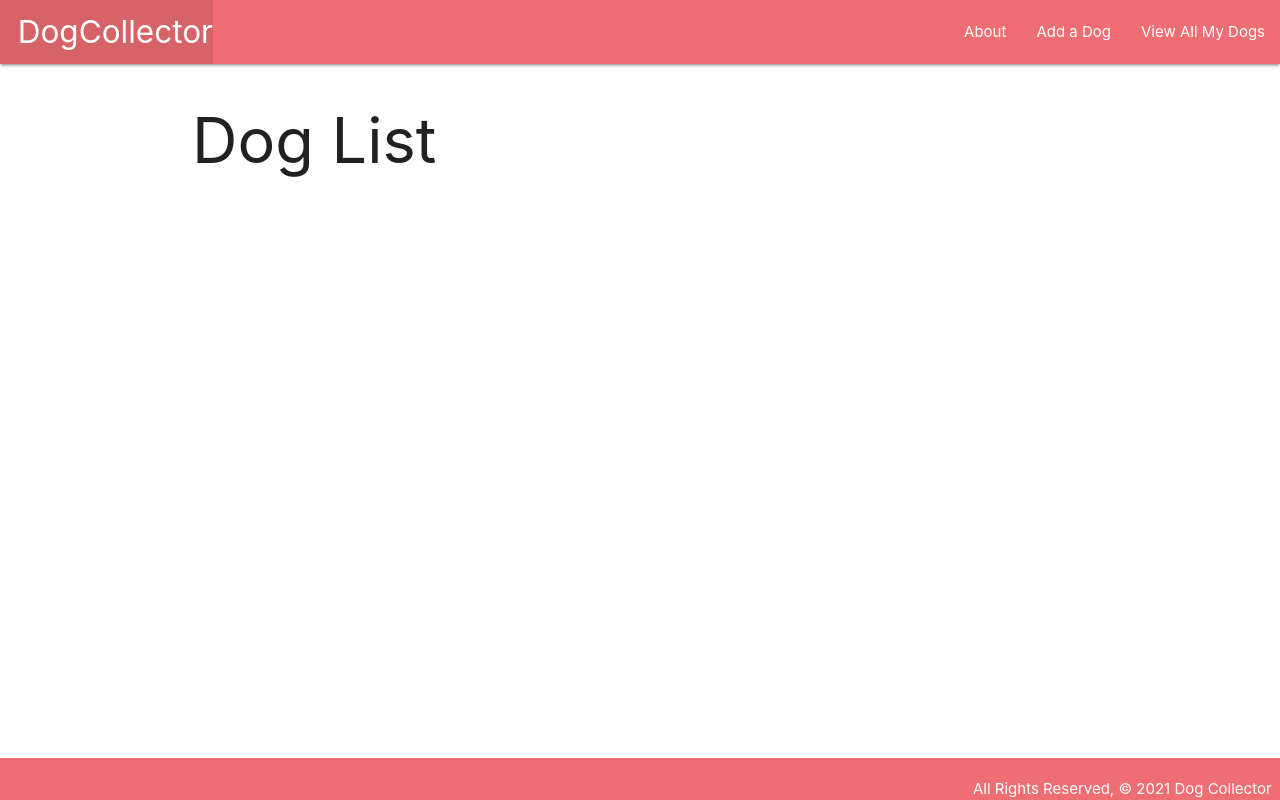
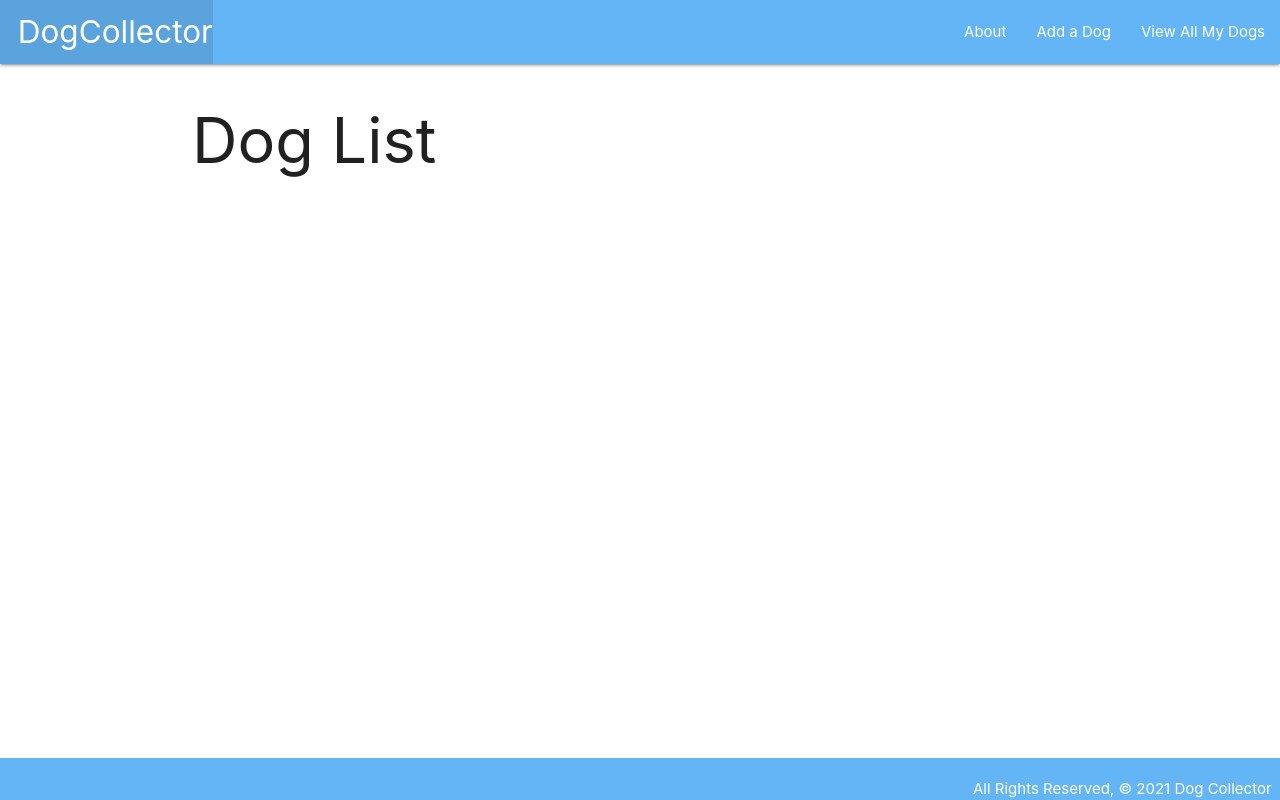
Before and after one commit to gharper235/dog_collector, a Django app: page /dogs/ in a window 1280 px wide. Run offline with Django 3.2, Linux system fonts and the light colour scheme; data that the repository does not hold is empty.

Commit message:
changed nav and footer to blue

```diff
--- a/main_app/templates/base.html
+++ b/main_app/templates/base.html
@@ -20,13 +20,13 @@
   <body>
     <header class="navbar-fixed">
       <nav>
-        <div class="nav-wrapper">
+        <div class="nav-wrapper blue lighten-2">
           <ul>
             <li>
               <a href="/" class="left brand-logo">&nbsp;&nbsp;DogCollector</a>
             </li>
           </ul>
-          <ul class="right">
+          <ul class="right hide-on-med-and-down">
             <li><a href="{% url 'about' %}">About</a></li>
             <li><a href="{% url 'dogs_create' %}">Add a Dog</a></li>
             <li><a href="{% url 'index' %}">View All My Dogs</a></li>
@@ -35,7 +35,7 @@
       </nav>
     </header>
     <main class="container">{% block content %} {% endblock %}</main>
-    <footer class="page-footer">
+    <footer class="page-footer blue lighten-2">
       <div class="right">
         All Rights Reserved, &copy; 2021 Dog Collector &nbsp;
       </div>
```
